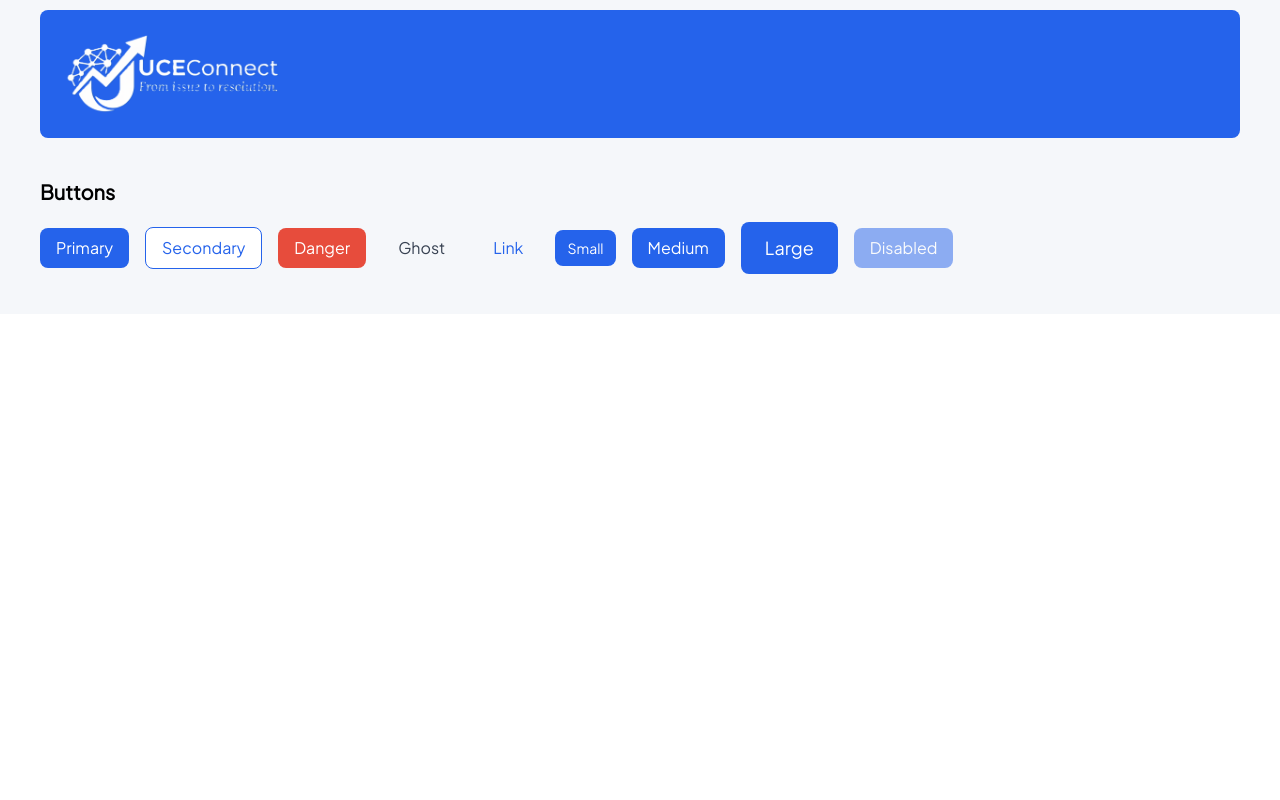
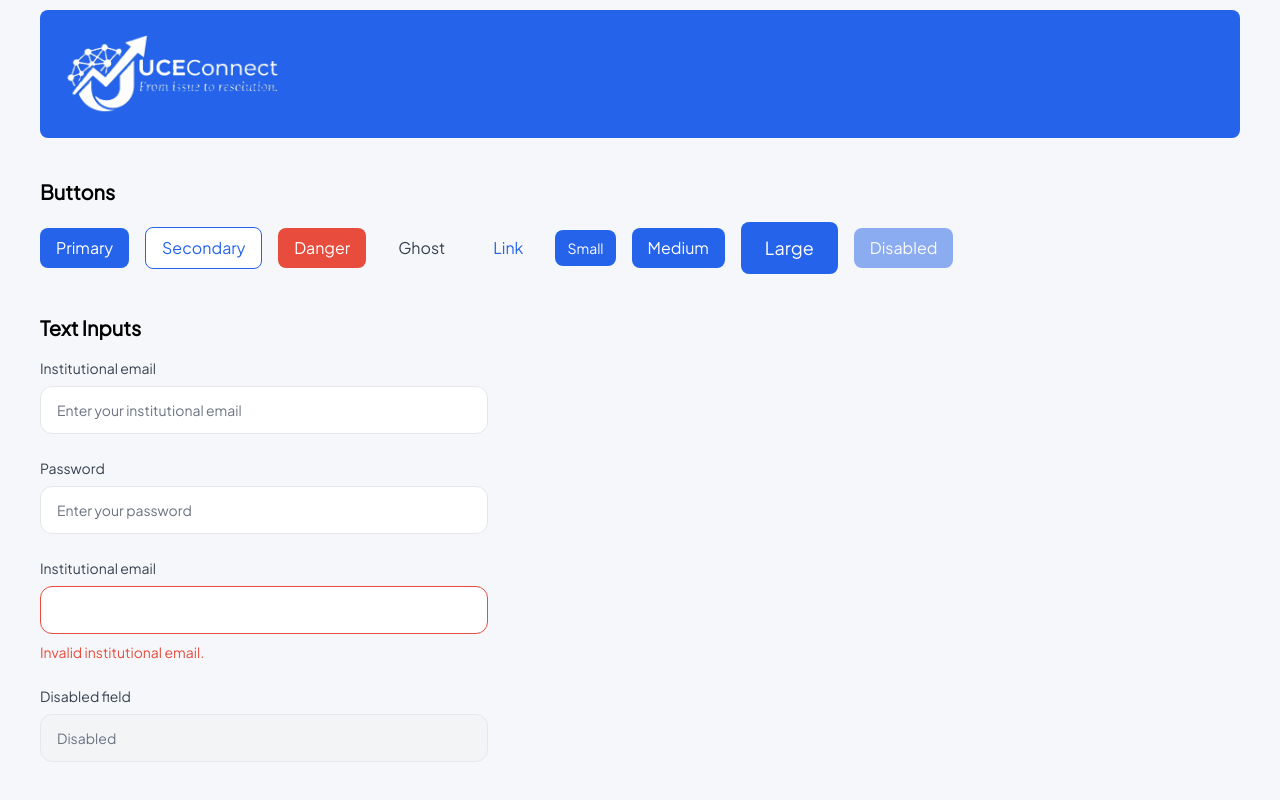
Before and after one commit to UCEConnect/UCEConnect, a React (Vite) app in the folder frontend/: page /design-system in a window 1280 px wide. Shown: the part 1106-1906 px from the top of the page. Before the commit the page ends 1420 px from the top, so only its background shows below. Built offline with nearby package versions, Linux system fonts and the light colour scheme; no server answers.

Commit message:
feat(text-input): implement reusable text input atom

```diff
--- a/frontend/src/components/ui/atoms/TextInput/TextInput.tsx
+++ b/frontend/src/components/ui/atoms/TextInput/TextInput.tsx
@@ -0,0 +1,61 @@
+import type { TextInputProps } from "./TextInput.types";
+
+export default function TextInput({
+  id,
+  label,
+  error,
+  fullWidth = true,
+  className = "",
+  ...props
+}: TextInputProps) {
+  return (
+    <div className={fullWidth ? "w-full" : ""}>
+      {label && (
+        <label
+          htmlFor={id}
+          className="mb-2 block text-sm font-medium text-textPrimary"
+        >
+          {label}
+        </label>
+      )}
+
+      <input
+        id={id}
+        className={`
+          h-12
+          w-full
+          rounded-xl
+          border
+          border-border
+          bg-surface
+          px-4
+          text-sm
+          text-textPrimary
+          placeholder:text-textSecondary
+          transition
+          duration-150
+          focus:border-primary
+          focus:outline-none
+          focus:ring-2
+          focus:ring-primary/20
+          disabled:cursor-not-allowed
+          disabled:bg-gray-100
+          disabled:text-textSecondary
+          ${error ? "border-danger" : ""}
+          ${className}
+        `}
+        aria-invalid={!!error}
+        {...props}
+      />
+
+      {error && (
+        <p
+          className="mt-2 text-sm text-danger"
+          id={`${id}-error`}
+        >
+          {error}
+        </p>
+      )}
+    </div>
+  );
+}
--- a/frontend/src/components/ui/atoms/TextInput/TextInput.types.ts
+++ b/frontend/src/components/ui/atoms/TextInput/TextInput.types.ts
@@ -0,0 +1,8 @@
+import type { InputHTMLAttributes } from "react";
+
+export interface TextInputProps
+  extends InputHTMLAttributes<HTMLInputElement> {
+  label?: string;
+  error?: string;
+  fullWidth?: boolean;
+}
--- a/frontend/src/components/ui/atoms/TextInput/index.ts
+++ b/frontend/src/components/ui/atoms/TextInput/index.ts
@@ -0,0 +1,2 @@
+export { default as TextInput } from "./TextInput";
+export type { TextInputProps } from "./TextInput.types";
--- a/frontend/src/pages/dev/DesignSystemPage.tsx
+++ b/frontend/src/pages/dev/DesignSystemPage.tsx
@@ -1,5 +1,6 @@
 import { Logo } from "../../components/ui/atoms/Logo";
 import { Button } from "../../components/ui/atoms/Button";
+import { TextInput } from "../../components/ui/atoms/TextInput";
 
 export default function DesignSystemPage() {
   return (
@@ -160,6 +161,42 @@ export default function DesignSystemPage() {
             </div>
         </section>
 
+        <section>
+            <h2 className="mb-4 text-xl font-semibold">
+                Text Inputs
+            </h2>
+
+            <div className="max-w-md space-y-6">
+
+                <TextInput
+                id="email"
+                label="Institutional email"
+                placeholder="Enter your institutional email"
+                type="email"
+                />
+
+                <TextInput
+                id="password"
+                label="Password"
+                placeholder="Enter your password"
+                type="password"
+                />
+
+                <TextInput
+                id="error"
+                label="Institutional email"
+                error="Invalid institutional email."
+                />
+
+                <TextInput
+                id="disabled"
+                label="Disabled field"
+                placeholder="Disabled"
+                disabled
+                />
+
+            </div>
+        </section>
       </div>
 
     </div>
```
